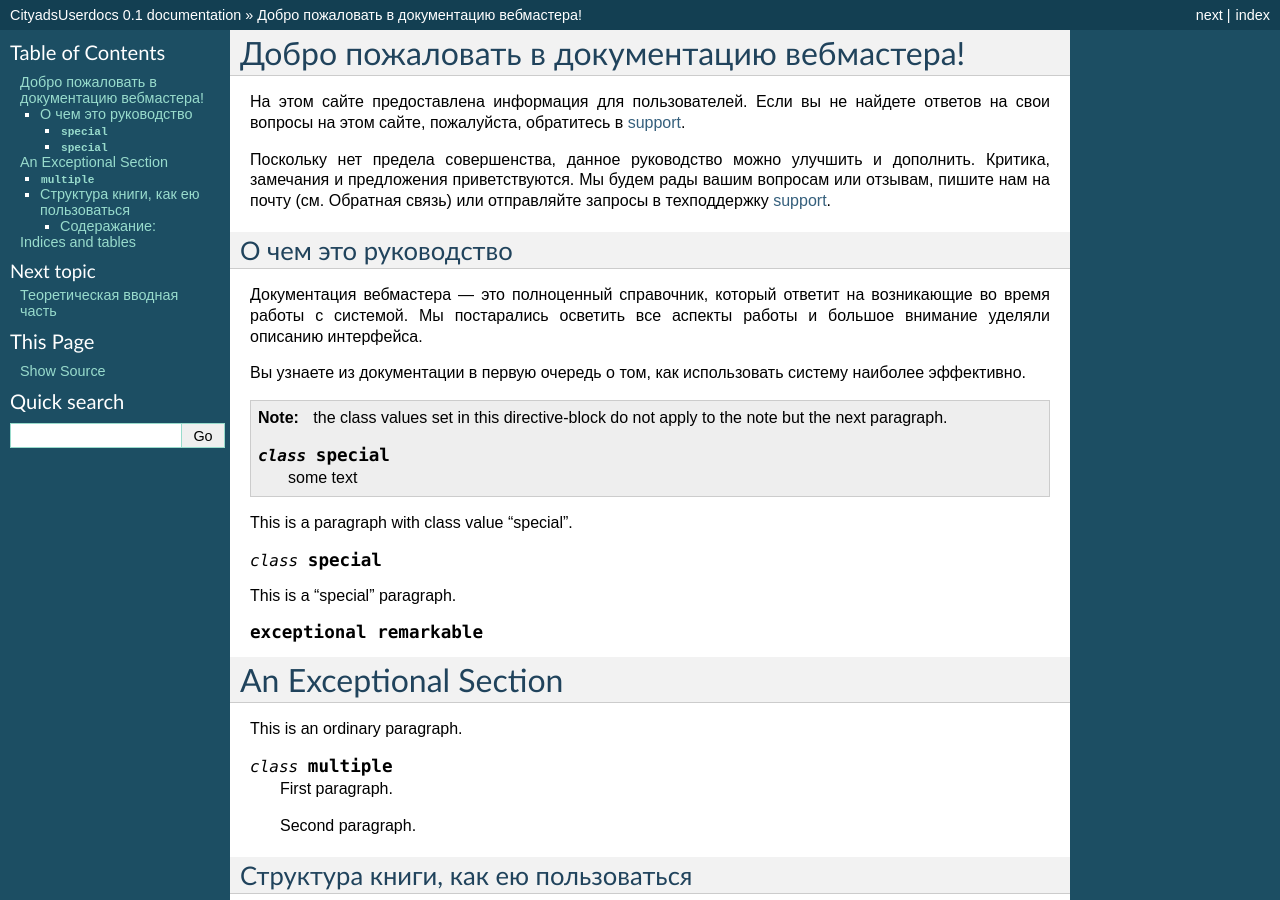
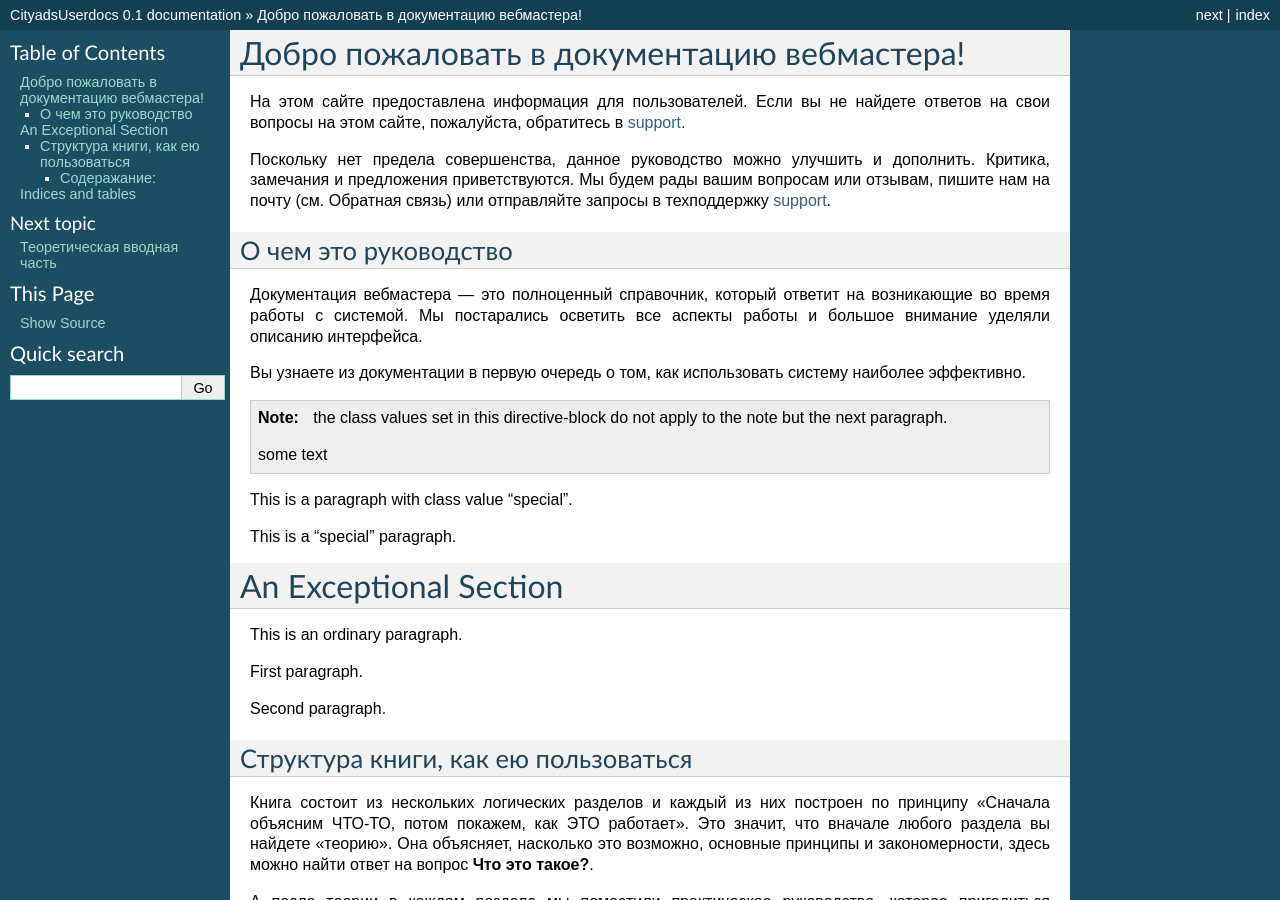
Before and after one commit to AnastasiaNovikova/CityUserENG, a Sphinx documentation site: the page built from source/index.rst, in a window 1280 px wide and 900 px high. Built offline with Sphinx 7.4.7, drawn with Linux system fonts in a browser that asks for light colours; formulas are drawn with MathJax 3; some of the changed lines change nothing that is shown.

Commit message:
Update index.rst

```diff
--- a/source/index.rst
+++ b/source/index.rst
@@ -17,25 +17,25 @@
 .. note:: the class values set in this directive-block do not apply to
    the note but the next paragraph.
 
-   .. class:: special
+   .. cssclass:: special
 
       some text
 
 This is a paragraph with class value "special".
 
 
-.. class:: special
+.. cssclass:: special
 
 This is a "special" paragraph.
 
-.. class:: exceptional remarkable
+.. cssclass:: exceptional remarkable
 
 An Exceptional Section
 ======================
 
 This is an ordinary paragraph.
 
-.. class:: multiple
+.. cssclass:: multiple
 
    First paragraph.
 
```
